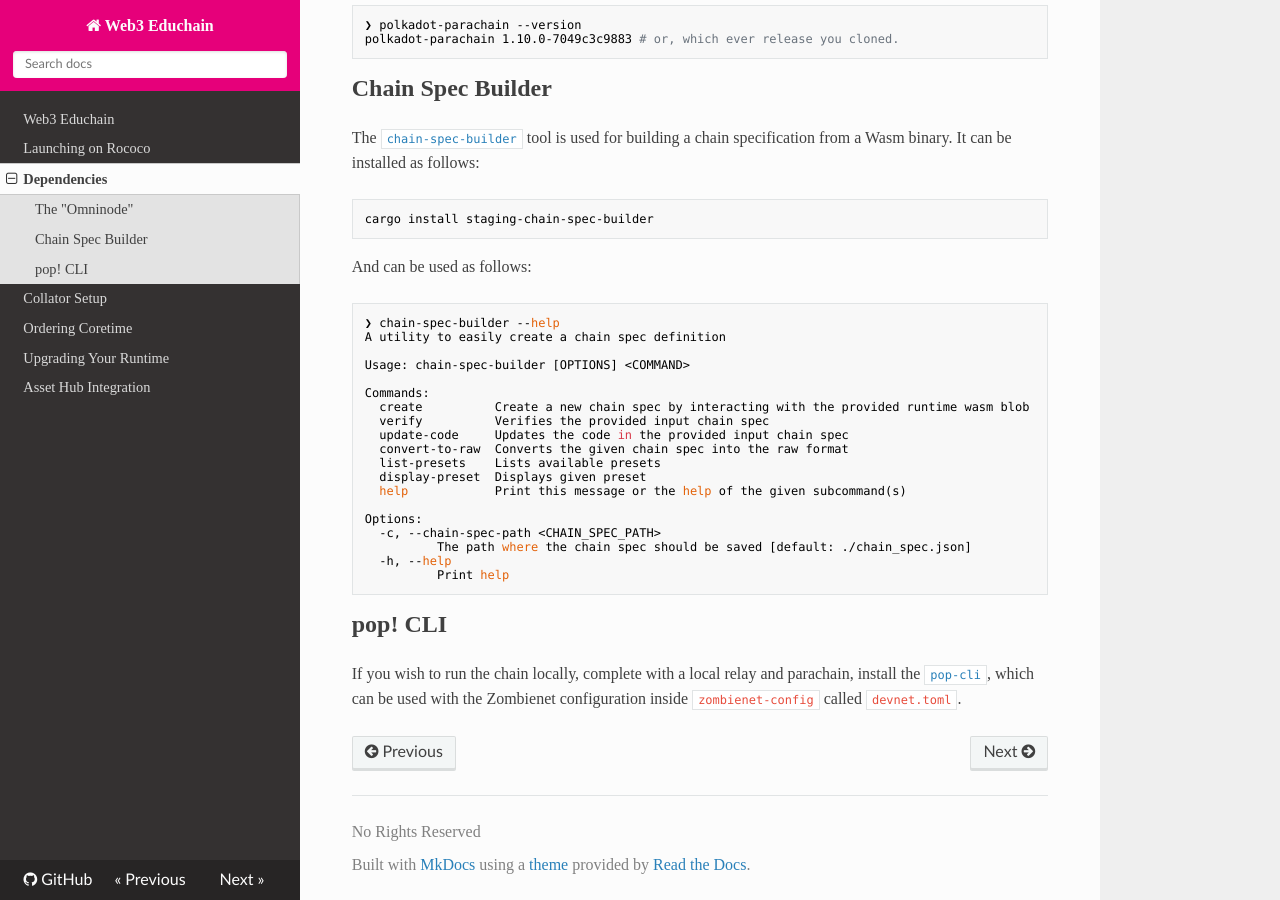
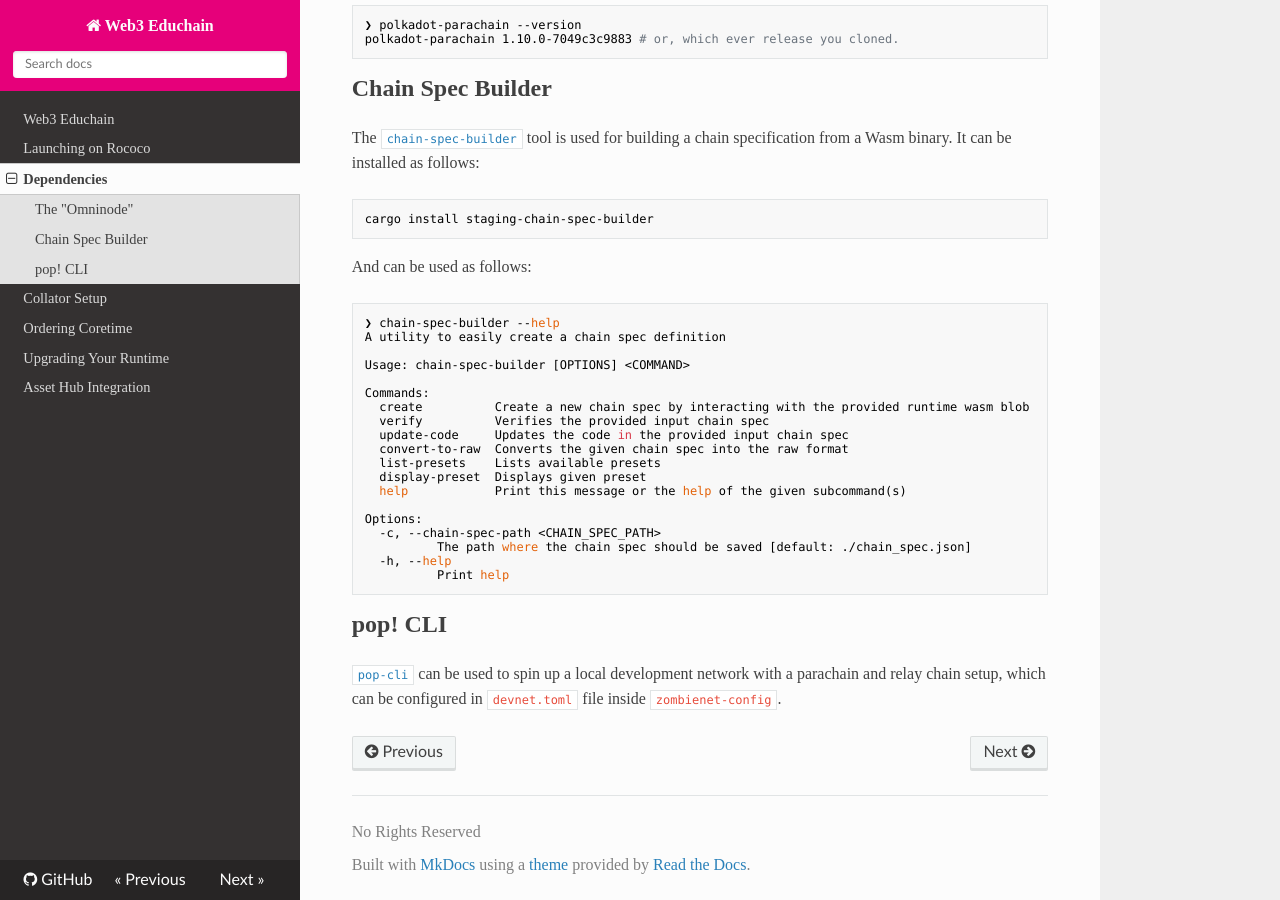
Before and after one commit to w3f/educhain, an MkDocs documentation site: the page built from docs/install.md, in a window 1280 px wide and 900 px high, scrolled down 524 px. Built offline with MkDocs 1.6.1, drawn with Linux system fonts in a browser that asks for light colours; nearby versions of some CDN libraries.

Commit message:
Update docs/install.md
Co-authored-by: Radha <86818441+DrW3RK@users.noreply.github.com>

```diff
--- a/docs/install.md
+++ b/docs/install.md
@@ -53,4 +53,4 @@
 
 ## pop! CLI
 
-If you wish to run the chain locally, complete with a local relay and parachain, install the [`pop-cli`](https://github.com/r0gue-io/pop-cli?tab=readme-ov-file#install), which can be used with the Zombienet configuration inside `zombienet-config` called `devnet.toml`.
+[`pop-cli`](https://github.com/r0gue-io/pop-cli?tab=readme-ov-file#install) can be used to spin up a local development network with a parachain and relay chain setup, which can be configured in `devnet.toml` file inside `zombienet-config`.
```
